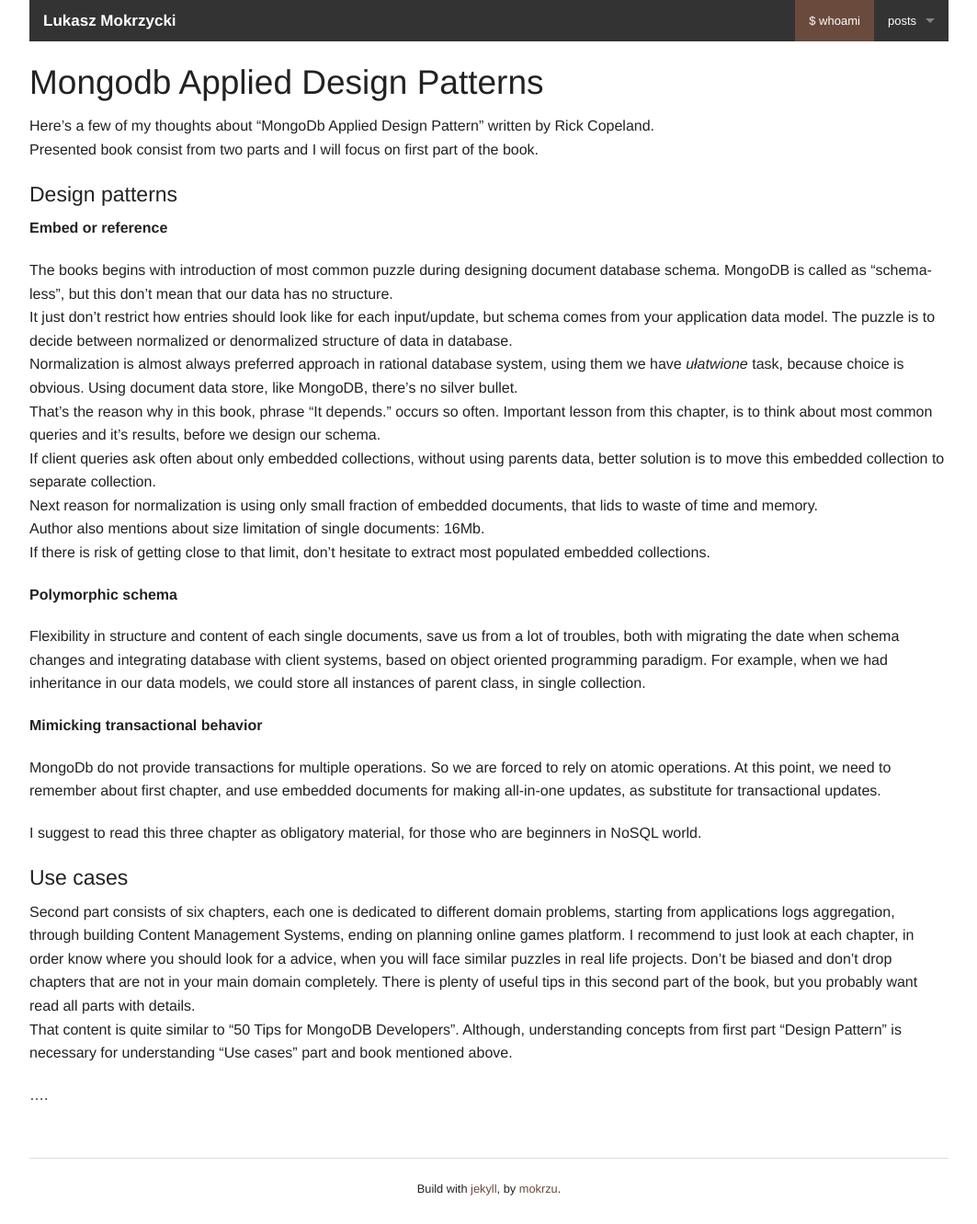
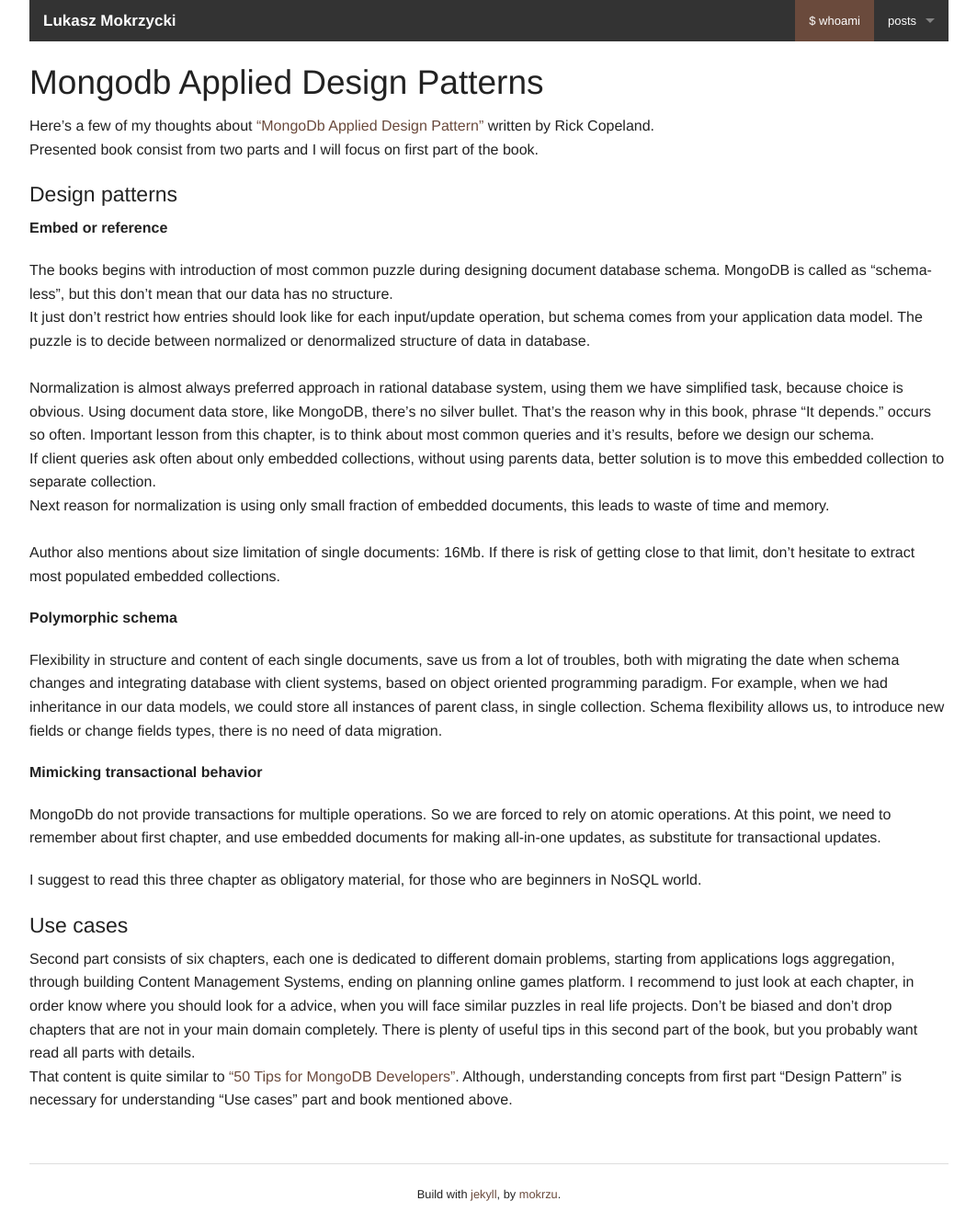
Before and after one commit to mokrzu/mokrzu.github.io, a Jekyll site: the page built from _posts/2014-05-21-design-patterns.md, in a window 1280 px wide. Shown: the whole page at 92% size, without its empty margins (108-1171 px from the left). Built offline with Jekyll 4.4.1, drawn with Linux system fonts in a browser that asks for light colours; Markdown is read by kramdown in place of the engine named in the settings.

Commit message:
attached links

```diff
--- a/_posts/2014-05-21-design-patterns.md
+++ b/_posts/2014-05-21-design-patterns.md
@@ -5,7 +5,7 @@
 categories: mongodb
 ---
 
-Here's a few of my thoughts about "MongoDb Applied Design Pattern" written by Rick Copeland.
+Here's a few of my thoughts about ["MongoDb Applied Design Pattern"](http://shop.oreilly.com/product/0636920027041.do) written by Rick Copeland.
 <br>
 Presented book consist from two parts and I will focus on first part of the book.
 
@@ -18,14 +18,14 @@
 The books begins with introduction of most common puzzle during designing document database schema.
 MongoDB is called as "schema-less", but this don't mean that our data has no structure.
 <br>
-It just don't restrict how entries should look like for each input/update, but schema comes from
+It just don't restrict how entries should look like for each input/update operation, but schema comes from
 your application data model. The puzzle is to decide between normalized or denormalized structure of
 data in database.
 <br>
+<br>
 Normalization is almost always preferred approach in rational database system,
-using them we have _ułatwione_ task, because choice is obvious. Using document data store, like MongoDB,
+using them we have simplified task, because choice is obvious. Using document data store, like MongoDB,
 there's no silver bullet.
-<br>
 That's the reason why in this book, phrase "It depends." occurs so often.
 Important lesson from this chapter, is to think about most common queries and it's results,
 before we design our schema.
@@ -34,10 +34,10 @@
 better solution is to move this embedded collection to separate collection.
 <br>
 Next reason for normalization is using only small fraction of embedded documents,
-that lids to waste of time and memory.
+this leads to waste of time and memory.
+<br>
 <br>
 Author also mentions about size limitation of single documents: 16Mb.
-<br>
 If there is risk of getting close to that limit,
 don't hesitate to extract most populated embedded collections.
 
@@ -48,7 +48,7 @@
 both with migrating the date when schema changes and integrating database with client systems,
 based on object oriented programming paradigm.
 For example, when we had inheritance in our data models, we could store all instances of parent class,
-in single collection.
+in single collection. Schema flexibility allows us, to introduce new fields or change fields types, there is no need of data migration.
 
 **Mimicking transactional behavior**
 
@@ -69,9 +69,6 @@
 There is plenty of useful tips in this second part of the book, but you probably want
 read all parts with details.
 <br>
-That content is quite similar to "50 Tips for MongoDB Developers".
+That content is quite similar to ["50 Tips for MongoDB Developers"](http://shop.oreilly.com/product/0636920019893.do).
 Although, understanding concepts from first part "Design Pattern" is necessary for
 understanding "Use cases" part and book mentioned above.
-
-
-....
```
